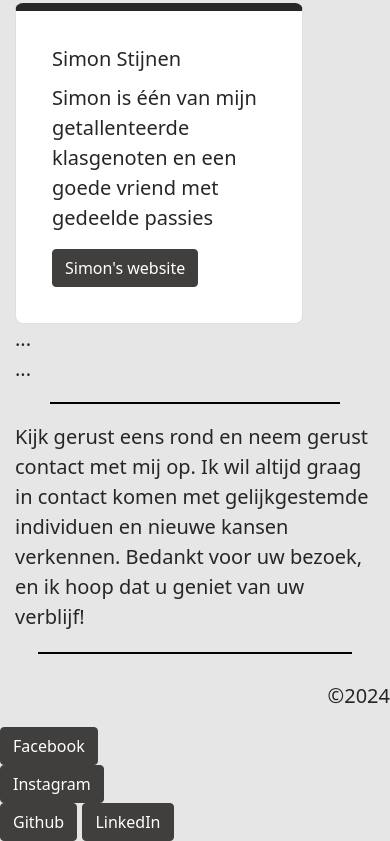
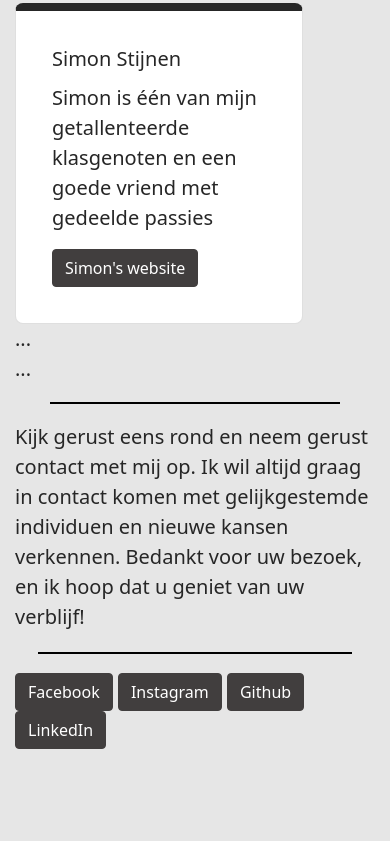
Before and after one commit to BanaantjeJowie/Personal-website, a plain HTML site: page index.html in a window 390 px wide. Shown: the part 1453-2294 px from the top of the page. After the commit the page ends 2202 px from the top, so only its background shows below. Drawn offline with nearby package versions, Linux system fonts and the light colour scheme; files whose address does not match are found by name.

Commit message:
working on buttons

```diff
--- a/index.html
+++ b/index.html
@@ -135,23 +135,12 @@
     <div style="text-align: center;">
         <hr style="width: 80%; border: 1px solid #000; margin-top: 5%; margin-bottom: 5%;">
     </div>
-        <div class="row">
-          <div class="col-sm">
-            <p style="text-align: right; margin-top: 2%;">©2024</p>
-            </div>
-          <div class="col-6">
-              <a href="https://m.facebook.com/joe.boone.777/?comment_id=Y29tbWVudDoxNDY1Njc4NDM1MjE3NzhfMTQ2NTY5MTgwMTg4MzE" class="btn btn-dark" role="button" aria-pressed="true">Facebook</a>
-              <a href="https://www.instagram.com/xbanaantjejowiex/" class="btn btn-dark" role="button" aria-pressed="true">Instagram</a>
-              <a href="https://github.com/BanaantjeJowie" class="btn btn-dark" role="button" aria-pressed="true">Github</a>
-              <a href="https://www.linkedin.com/in/joë-boone-1b99402a9/" class="btn btn-dark" role="button" aria-pressed="true">LinkedIn</a>
-          </div>
-          <div class="col-sm">
+       <div class="container">
+        <a href="https://m.facebook.com/joe.boone.777/?comment_id=Y29tbWVudDoxNDY1Njc4NDM1MjE3NzhfMTQ2NTY5MTgwMTg4MzE" class="btn btn-dark" role="button" aria-pressed="true">Facebook</a>
+        <a href="https://www.instagram.com/xbanaantjejowiex/" class="btn btn-dark" role="button" aria-pressed="true">Instagram</a>
+        <a href="https://github.com/BanaantjeJowie" class="btn btn-dark" role="button" aria-pressed="true">Github</a>
+        <a href="https://www.linkedin.com/in/joë-boone-1b99402a9/" class="btn btn-dark" role="button" aria-pressed="true">LinkedIn</a>
 
-          </div>
-        </div>
-      </div>
-    <div>
-
-    </div>
+       </div>
 </body>
 </html>
```
